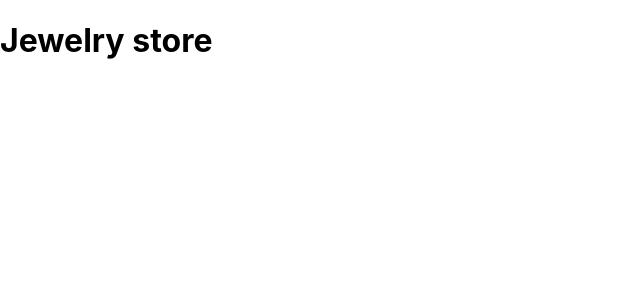
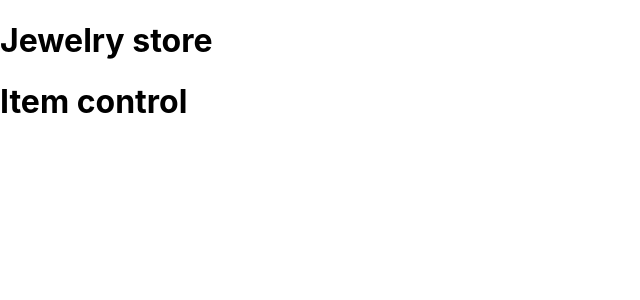
Before and after one commit to fc-dogan/merch-site, a React (Create React App) app: page / in a window 1280 px wide. Shown: the top 300 px of the page, without its empty margins (0-640 px from the left). Built offline with nearby package versions, Linux system fonts and the light colour scheme.

Commit message:
create ItemControl component

```diff
--- a/src/components/App.js
+++ b/src/components/App.js
@@ -1,11 +1,13 @@
 import React from 'react';
 import './App.css';
-import Header from './Header'
+import Header from './Header';
+import ItemControl from './ItemContol';
 
 function App() {
   return (
     <React.Fragment>
       <Header />
+      <ItemControl />
     </React.Fragment>
   );
 }
--- /dev/null
+++ b/src/components/ItemContol.js
@@ -0,0 +1,18 @@
+import React from 'react';
+
+class ItemControl extends React.Component {
+  constructor(props){
+    super(props);
+    this.state = {}
+  }
+
+
+  render(){
+    return (
+      <h1>Item control</h1>
+      // <Item />
+    )
+  }
+}
+
+export default ItemControl;
```
Also changed, not shown: img/diagram.jpg, 1 other file (tests, documents, lock files or other folders).
